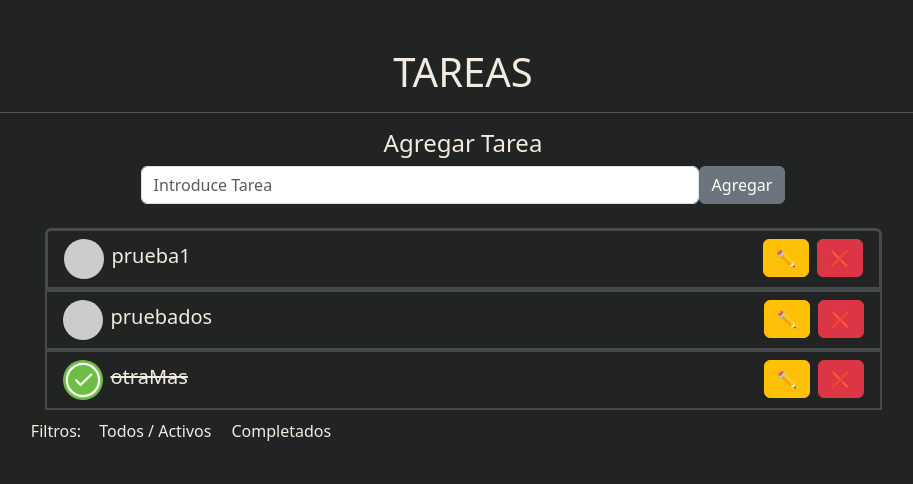
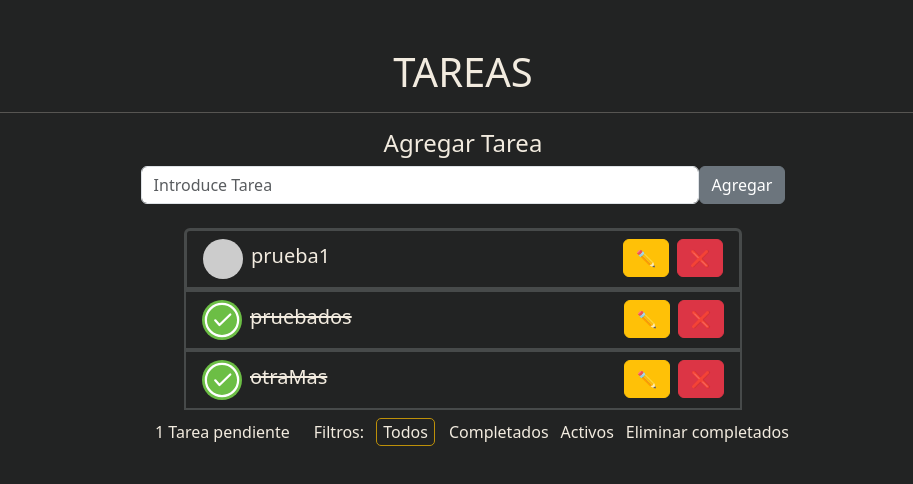
Before and after one commit to reca44/ListasTareas, a React (Vite) app in the folder lista-tareas/: page / in a window 1280 px wide. Shown: the top 484 px of the page, without its empty margins (177-1090 px from the left). Built offline with nearby package versions, Linux system fonts and the light colour scheme.

Commit message:
filtros completados

```diff
--- a/lista-tareas/src/App.jsx
+++ b/lista-tareas/src/App.jsx
@@ -12,7 +12,7 @@ const estadoInicio = [
   {
     id: 2,
     tarea: "pruebados",
-    completado: false,
+    completado: true,
   },
   {
     id: 3,
@@ -46,11 +46,11 @@ import Swal from "sweetalert2";
 
 function App() {
   // TODO: revisar esto xk no lee localStorage
-  const getTareas = () =>{
-    const localTask = localStorage.getItem("tareas")
-    console.log(localTask)
-    return localTask
-  }
+  const getTareas = () => {
+    const localTask = localStorage.getItem("tareas");
+    console.log(localTask);
+    return localTask;
+  };
   const [tarea, setTarea] = useState("");
   const [tareas, setTareas] = useState(estadoInicio);
   const [modoEdicion, setModoEdicion] = useState(false);
@@ -58,7 +58,10 @@ function App() {
   const [error, setError] = useState(null);
   const [mostrarCompletados, setMostrarCompletados] = useState(true);
   const [mostrarTodos, setMostrarTodos] = useState(true);
+  const [mostrarActivo, setMostrarActivo] = useState(true);
 
+  const [cuentaActivo, setCuentaActivo] = useState(0)
+  // setCuentaActivo(tareas.filter((tarea)=> tarea.completado).length)
 
   // useEffect(() => {
   //   const localTask = localStorage.getItem("tareas");
@@ -66,11 +69,16 @@ function App() {
   //     setTareas(JSON.parse(localTask));
   //   }
   // }, []);
-
+  let textTarea
+  {cuentaActivo==1 ? textTarea=" Tarea pendiente" : textTarea=" Tareas pendientes"}
   useEffect(() => {
     localStorage.setItem("tareas", JSON.stringify(tareas));
+    // contador de tareas pendientes
+    setCuentaActivo(tareas.filter((tarea)=>!tarea.completado).length)
   }, [tareas]);
 
+  useEffect(()=>{
+  },[])
   // console.log(tareas)
   const agregarTarea = (e) => {
     e.preventDefault();
@@ -88,9 +96,10 @@ function App() {
       return;
     }
     setTareas([{ id: Date.now(), tarea, completado: false }, ...tareas]);
-    console.log(tareas);
+    // console.log(tareas);
     setTarea("");
     setError(null);
+
   };
 
   const eliminarTarea = (id) => {
@@ -99,8 +108,9 @@ function App() {
   };
 
   const editar = (item) => {
+
     if (item.completado == true) {
-      console.log("tarea completada", item.tarea);
+      // console.log("tarea completada", item.tarea);
       Swal.fire({
         title: "Error!",
         text: "No puedes editar una tarea completada",
@@ -117,6 +127,7 @@ function App() {
   };
 
   const editarTarea = (e) => {
+
     e.preventDefault();
     const inputTarea = tarea;
     if (!inputTarea.trim()) {
@@ -145,19 +156,46 @@ function App() {
 
   const completarTarea = (id) => {
     setTareas((tareas) =>
+
       tareas.map((tarea) =>
-        tarea.id === id ? { ...tarea, completado: !tarea.completado } : tarea
+        tarea.id === id ? { ...tarea, completado: !tarea.completado }  : tarea,
       )
     );
+
+    console.log(tareas)
   };
 
   const handleComplet = () => {
-    setMostrarCompletados(!mostrarCompletados);
+    setMostrarActivo(false);
+    setMostrarTodos(true);
+    setMostrarCompletados(true);
   };
 
   const handleClickTodo = () => {
-    setMostrarTodos(!mostrarTodos);
+    setMostrarTodos(true);
+    setMostrarCompletados(true);
+    setMostrarActivo(true);
   };
+
+  const handleActive = () => {
+    setMostrarTodos(false);
+    setMostrarCompletados(true);
+    setMostrarActivo(true);
+  };
+
+  const deleteCompleted= ()=> {
+    const estadoFiltrado = tareas.filter((elemento) => elemento.completado === false);
+    // console.log(estadoFiltrado);
+    setTareas(estadoFiltrado);
+  }
+
+  // const completarTareab = (id) => {
+  //   setTareas((tareas) =>
+
+  //     tareas.map((tarea) =>
+  //       tarea.id === id ? { ...tarea, completado: !tarea.completado }  : tarea,
+  //     )
+  //   );
 
   return (
     <div className="container mt-5">
@@ -166,7 +204,7 @@ function App() {
       <div>
         <div>
           <h4 className="text-center">
-            {modoEdicion ? "Editar Tarea" : "Agregar Tarea"}
+            Agregar Tarea
           </h4>
           <form onSubmit={modoEdicion ? editarTarea : agregarTarea}>
             {error ? <span className="text-danger">{error}</span> : null}
@@ -191,13 +229,16 @@ function App() {
         <div className="list-content mt-4">
           <ul className="list-group">
             {tareas.length === 0 ? (
-              <li className="list-group-item">Sin Tareas</li>
+              <li className="list-group-item w-50 mx-auto ">Sin Tareas</li>
             ) : (
               tareas.map((item) => (
                 <li
-                  className={`list-group-item w-75 mx-auto
+                  className={`list-group-item w-50 mx-auto
                 ${!mostrarTodos && item.completado ? "d-none" : "d-block"}
-                ${!mostrarCompletados && !item.completado ? "d-none" : "d-block"}
+                ${
+                  !mostrarCompletados && !item.completado ? "d-none" : "d-block"
+                }
+                ${!mostrarActivo && !item.completado ? "d-none" : "d-block"}
                 `}
                   key={item.id}
                 >
@@ -257,25 +298,52 @@ function App() {
                 </li>
               ))
             )}
-            <div className="w-50 text-center my-2">
+            <div className="text-center my-2">
+              <span className=" text-center mx-4">
+                {/* crear contador con tareas pendientes ✔*/}
+                {cuentaActivo}
+                {textTarea}</span>
               <span>Filtros: </span>
               <button
                 className={`sinStyles mx-2
-              ${!mostrarTodos ? "selected" : ""}
+                ${
+                  mostrarCompletados && mostrarTodos && mostrarActivo
+                    ? "selected"
+                    : ""
+                }
               `}
                 onClick={handleClickTodo}
               >
-                Todos / Activos
+                Todos
               </button>
               <button
                 className={`sinStyles
-              ${!mostrarCompletados ? "selected" : ""}
+            ${
+              mostrarCompletados && mostrarTodos && !mostrarActivo
+                ? "selected"
+                : ""
+            }
             `}
                 onClick={handleComplet}
               >
                 Completados
               </button>
+              <button
+                className={`sinStyles
+                ${!mostrarTodos && mostrarActivo ? "selected" : ""}
+                `}
+                onClick={handleActive}
+              >
+                Activos
+              </button>
+              {/* TODO: crear boton de eliminar completados */}
+              <button
+              className="sinStyles"
+              onClick={deleteCompleted}>
+                Eliminar completados
+              </button>
             </div>
+
           </ul>
         </div>
       </div>
```
Lines whose indentation alone changed are shown as unchanged.
